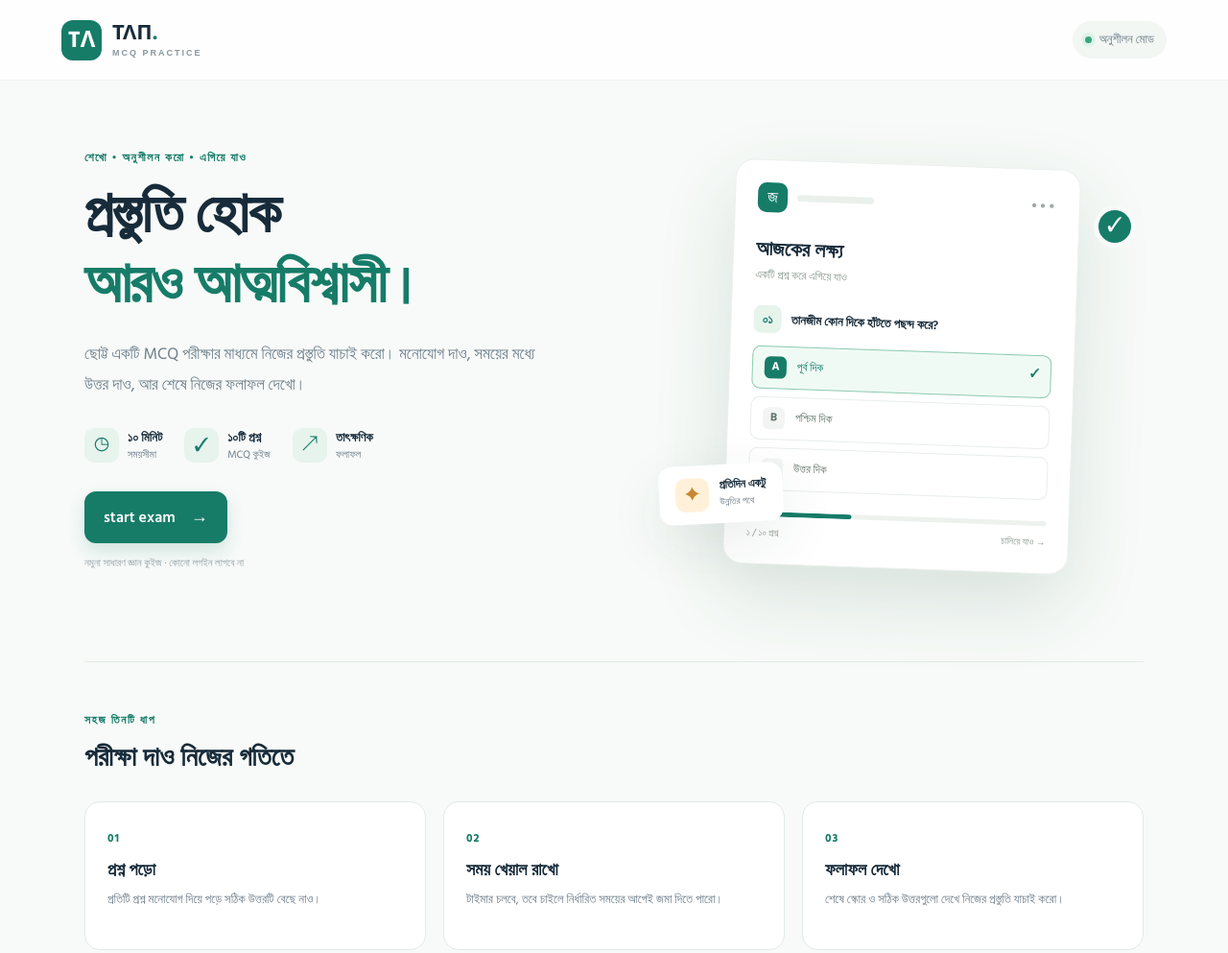
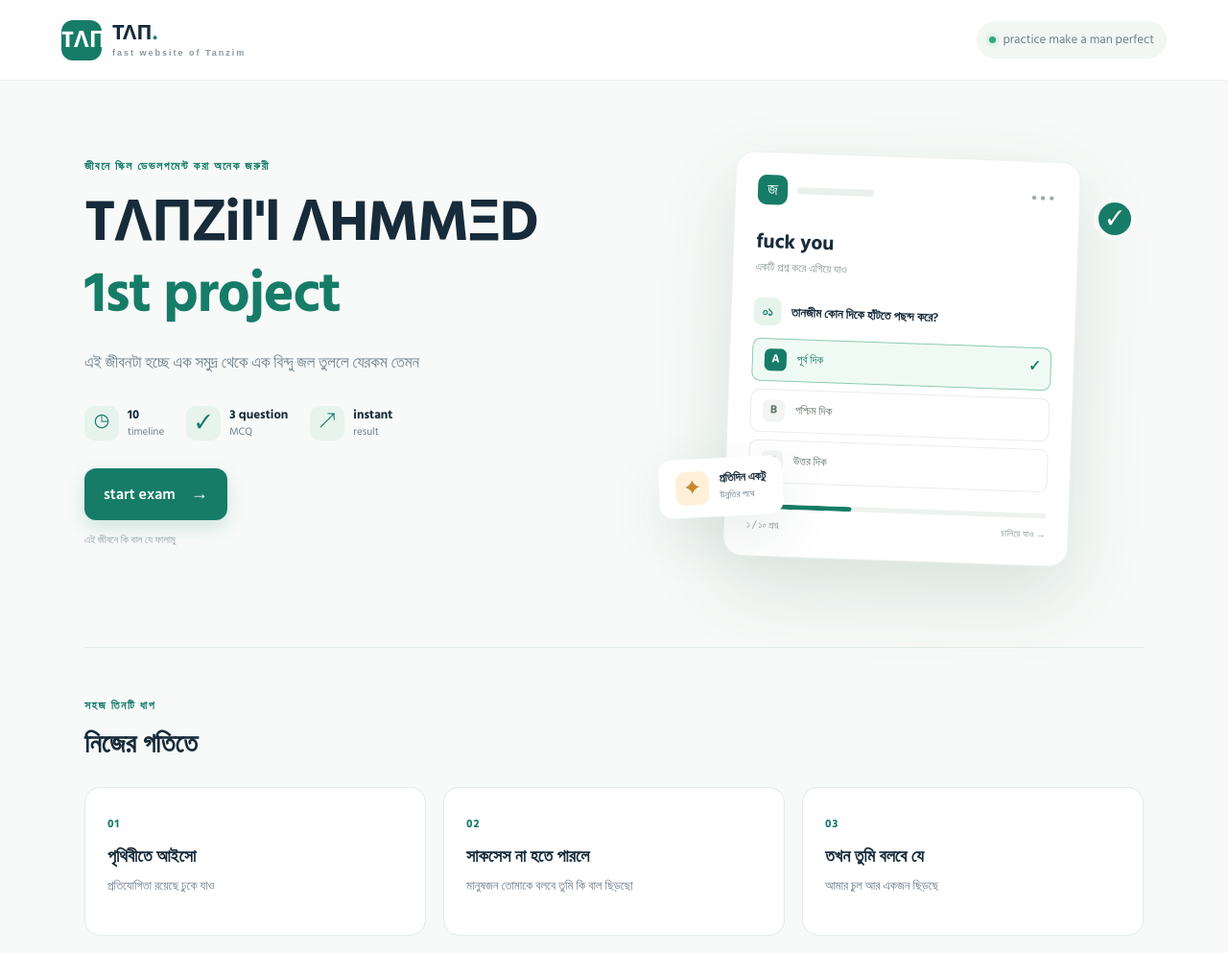
Before and after one commit to tanzim0779/mcq-learning-site, a plain HTML site: page index.html in a window 1280 px wide. Shown: the top 993 px of the page at 96% size. Drawn offline with Linux system fonts and the light colour scheme.

Commit message:
Update index.html

```diff
--- a/index.html
+++ b/index.html
@@ -11,31 +11,31 @@
 <body>
   <header class="topbar">
     <a class="brand" href="#" aria-label="Tanzim Home">
-      <span class="brand-mark">TΛ</span>
-      <span>ΤΛΠ<span class="brand-dot">.</span><small>MCQ PRACTICE</small></span>
+      <span class="brand-mark">TΛΠ</span>
+      <span>ΤΛΠ<span class="brand-dot">.</span><small>fast website of Tanzim</small></span>
     </a>
-    <span class="top-note"><span class="live-dot"></span> অনুশীলন মোড</span>
+    <span class="top-note"><span class="live-dot"></span> practice make a man perfect</span>
   </header>
 
   <main class="page-wrap">
     <section id="home-screen" class="hero">
       <div class="hero-copy">
-        <p class="eyebrow">শেখো • অনুশীলন করো • এগিয়ে যাও</p>
-        <h1>প্রস্তুতি হোক<br><span>আরও আত্মবিশ্বাসী।</span></h1>
-        <p class="hero-text">ছোট্ট একটি MCQ পরীক্ষার মাধ্যমে নিজের প্রস্তুতি যাচাই করো। মনোযোগ দাও, সময়ের মধ্যে উত্তর দাও, আর শেষে নিজের ফলাফল দেখো।</p>
+        <p class="eyebrow">জীবনে স্কিল ডেভলপমেন্ট করা অনেক জরুরী</p>
+        <h1>TΛΠΖil'l ΛHMMΞD<br><span>1st project </span></h1>
+        <p class="hero-text">এই জীবনটা হচ্ছে এক সমুদ্র থেকে এক বিন্দু জল তুললে যেরকম তেমন</p>
         <div class="feature-row">
-          <div class="feature"><span class="feature-icon">◷</span><span><b>১০ মিনিট</b><small>সময়সীমা</small></span></div>
-          <div class="feature"><span class="feature-icon">✓</span><span><b>১০টি প্রশ্ন</b><small>MCQ কুইজ</small></span></div>
-          <div class="feature"><span class="feature-icon">↗</span><span><b>তাৎক্ষণিক</b><small>ফলাফল</small></span></div>
+          <div class="feature"><span class="feature-icon">◷</span><span><b>10</b><small>timeline</small></span></div>
+          <div class="feature"><span class="feature-icon">✓</span><span><b>3 question</b><small>MCQ</small></span></div>
+          <div class="feature"><span class="feature-icon">↗</span><span><b>instant</b><small>result</small></span></div>
         </div>
         <button id="start-btn" class="btn btn-primary">start exam<span aria-hidden="true">→</span></button>
-        <p class="small-note">নমুনা সাধারণ জ্ঞান কুইজ · কোনো লগইন লাগবে না</p>
+        <p class="small-note">এই জীবনে কি বাল যে ফালামু</p>
       </div>
       <div class="hero-art" aria-hidden="true">
         <div class="art-glow"></div>
         <div class="paper-card">
           <div class="paper-top"><span class="mini-logo">জ</span><span class="paper-lines"></span><span class="paper-menu">•••</span></div>
-          <div class="paper-title">আজকের লক্ষ্য</div>
+          <div class="paper-title">fuck you</div>
           <div class="paper-subtitle">একটি প্রশ্ন করে এগিয়ে যাও</div>
           <div class="sample-q"><span class="q-number">০১</span><span>তানজীম কোন দিকে হাঁটতে পছন্দ করে?</span></div>
           <div class="sample-option selected"><span class="option-letter">A</span> পূর্ব দিক <span class="option-check">✓</span></div>
@@ -50,17 +50,17 @@
     </section>
 
     <section class="how-section">
-      <div><p class="eyebrow">সহজ তিনটি ধাপ</p><h2>পরীক্ষা দাও নিজের গতিতে</h2></div>
+      <div><p class="eyebrow">সহজ তিনটি ধাপ</p><h2> নিজের গতিতে</h2></div>
       <div class="how-grid">
-        <article class="how-card"><span class="step-num">01</span><h3>প্রশ্ন পড়ো</h3><p>প্রতিটি প্রশ্ন মনোযোগ দিয়ে পড়ে সঠিক উত্তরটি বেছে নাও।</p></article>
-        <article class="how-card"><span class="step-num">02</span><h3>সময় খেয়াল রাখো</h3><p>টাইমার চলবে, তবে চাইলে নির্ধারিত সময়ের আগেই জমা দিতে পারো।</p></article>
-        <article class="how-card"><span class="step-num">03</span><h3>ফলাফল দেখো</h3><p>শেষে স্কোর ও সঠিক উত্তরগুলো দেখে নিজের প্রস্তুতি যাচাই করো।</p></article>
+        <article class="how-card"><span class="step-num">01</span><h3>পৃথিবীতে আইসো</h3><p>প্রতিযোগিতা রয়েছে ঢুকে যাও</p></article>
+        <article class="how-card"><span class="step-num">02</span><h3>সাকসেস না হতে পারলে</h3><p>মানুষজন তোমাকে বলবে তুমি কি বাল ছিড়ছো</p></article>
+        <article class="how-card"><span class="step-num">03</span><h3>তখন তুমি বলবে যে</h3><p>আমার চুল আর একজন ছিড়ছে</p></article>
       </div>
     </section>
 
     <section id="quiz-screen" class="quiz-screen hidden" aria-live="polite">
       <div class="quiz-heading">
-        <div><p class="eyebrow">সাধারণ জ্ঞান · অনুশীলন পরীক্ষা</p><h1>তোমার সেরাটা দাও।</h1></div>
+        <div><p class="eyebrow">প্র্যাকটিস করো</p><h1>তোমার সেরাটা দাও।</h1></div>
         <div class="timer-box"><span class="timer-icon">◷</span><div><small>বাকি সময়</small><strong id="timer">10:00</strong></div></div>
       </div>
       <div class="quiz-layout">
```
